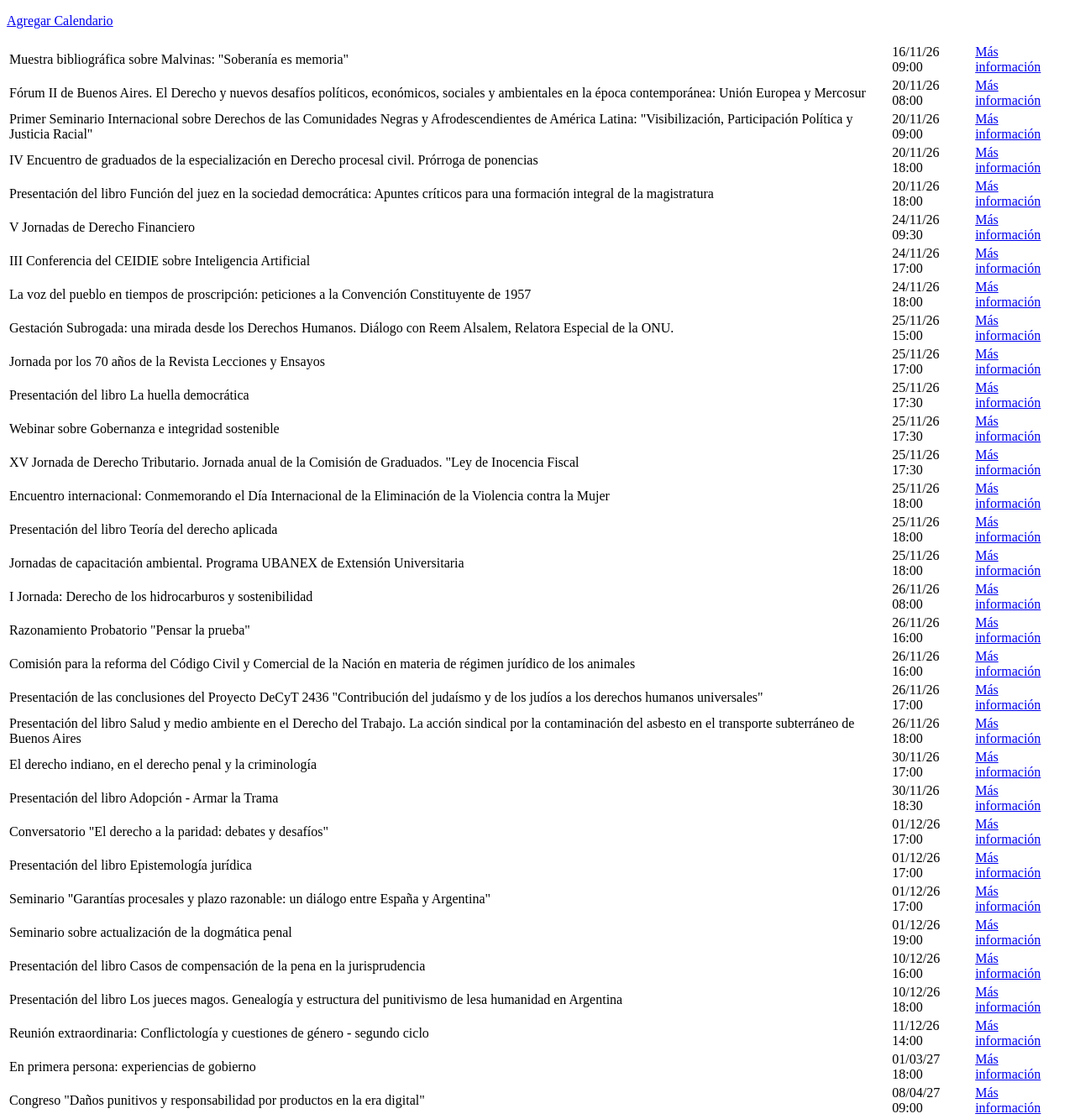
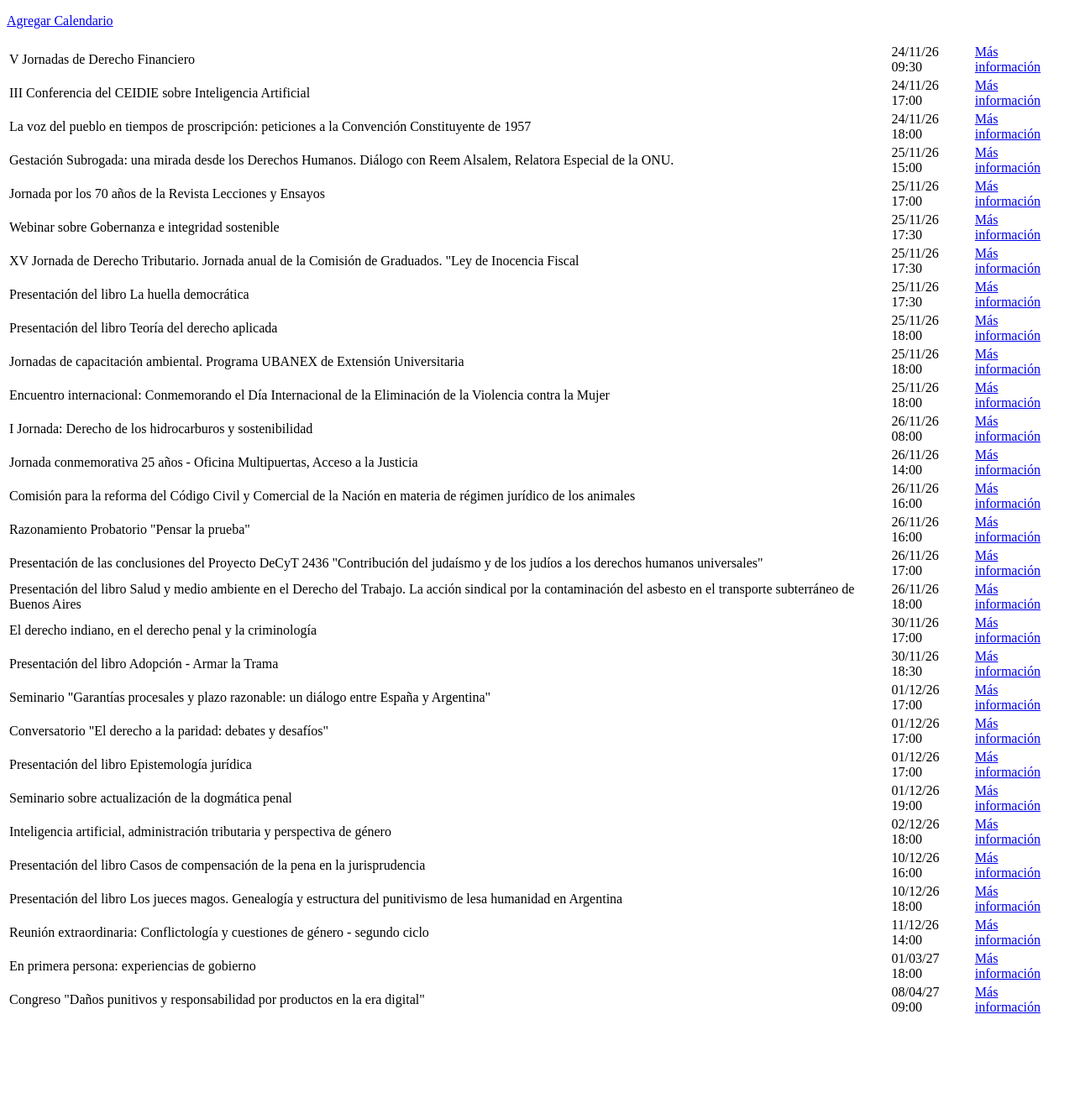
Before and after one commit to seppo0010/derecho-agenda, a plain HTML site: page index.html in a window 1280 px wide. Shown: the whole page at 84% size. After the commit the page ends 1220 px from the top, so only its background shows below. Drawn offline with Linux system fonts and the light colour scheme.

Commit message:
deploy: 72b8c198fe1772f9eebeccf9c3e33d9e0d07817b

```diff
--- a/index.html
+++ b/index.html
@@ -4,31 +4,6 @@
 <body>
 <p><a href="agenda.ics">Agregar Calendario</a></p>
 <table>
-<tr>
-<td>Muestra bibliográfica sobre Malvinas: "Soberanía es memoria"</td>
-<td>16/11/26 09:00</td>
-<td><a href="http://www.derecho.uba.ar/institucional/deinteres/2026/muestra-bibliografica-sobre-malvinas-soberania-es-memoria">Más información</a></td>
-</tr>
-<tr>
-<td>Fórum II de Buenos Aires. El Derecho y nuevos desafíos políticos, económicos, sociales y ambientales en la época contemporánea: Unión Europea y Mercosur</td>
-<td>20/11/26 08:00</td>
-<td><a href="http://www.derecho.uba.ar/institucional/deinteres/2026/forum-ii-de-buenos-aires-el-derecho-y-nuevos-desafios-politicos-economicos-sociales-y-ambientales-en-la-epoca-contemporanea-union-europea-y-mercosur">Más información</a></td>
-</tr>
-<tr>
-<td>Primer Seminario Internacional sobre Derechos de las Comunidades Negras y Afrodescendientes de América Latina: "Visibilización, Participación Política y Justicia Racial"</td>
-<td>20/11/26 09:00</td>
-<td><a href="http://www.derecho.uba.ar/institucional/deinteres/2026/primer-seminario-internacional-sobre-derechos-de-las-comunidades-negras-y-afrodescendientes-de-america-latina-visibilizacion-participacion-politica-y-justicia-racial">Más información</a></td>
-</tr>
-<tr>
-<td>IV Encuentro de graduados de la especialización en Derecho procesal civil. Prórroga de ponencias</td>
-<td>20/11/26 18:00</td>
-<td><a href="http://www.derecho.uba.ar/institucional/deinteres/2026/iv-encuentro-de-graduados-de-la-especializacion-en-derecho-procesal-civil-prorroga-de-ponencias">Más información</a></td>
-</tr>
-<tr>
-<td>Presentación del libro Función del juez en la sociedad democrática: Apuntes críticos para una formación integral de la magistratura</td>
-<td>20/11/26 18:00</td>
-<td><a href="http://www.derecho.uba.ar/institucional/deinteres/2026/presentacion-del-libro-i-funcion-del-juez-en-la-sociedad-democratica-apuntes-criticos-para-una-formacion-integral-de-la-magistratura-i">Más información</a></td>
-</tr>
 <tr>
 <td>V Jornadas de Derecho Financiero</td>
 <td>24/11/26 09:30</td>
@@ -55,11 +30,6 @@
 <td><a href="http://www.derecho.uba.ar/institucional/deinteres/2026/jornada-por-los-70-anos-de-la-revista-lecciones-y-ensayos">Más información</a></td>
 </tr>
 <tr>
-<td>Presentación del libro La huella democrática</td>
-<td>25/11/26 17:30</td>
-<td><a href="http://www.derecho.uba.ar/institucional/deinteres/2026/presentacion-del-libro-i-la-huella-democratica-i">Más información</a></td>
-</tr>
-<tr>
 <td>Webinar sobre Gobernanza e integridad sostenible</td>
 <td>25/11/26 17:30</td>
 <td><a href="http://www.derecho.uba.ar/institucional/deinteres/2026/webinar-sobre-gobernanza-e-integridad-sostenible">Más información</a></td>
@@ -70,9 +40,9 @@
 <td><a href="http://www.derecho.uba.ar/institucional/deinteres/2026/xv-jornada-de-derecho-tributario-jornada-anual-de-la-comision-de-graduados-ley-de-inocencia-fiscal">Más información</a></td>
 </tr>
 <tr>
-<td>Encuentro internacional: Conmemorando el Día Internacional de la Eliminación de la Violencia contra la Mujer</td>
-<td>25/11/26 18:00</td>
-<td><a href="http://www.derecho.uba.ar/institucional/deinteres/2026/encuentro-internacional-conmemorando-el-dia-internacional-de-la-eliminacion-de-la-violencia-contra-la-mujer">Más información</a></td>
+<td>Presentación del libro La huella democrática</td>
+<td>25/11/26 17:30</td>
+<td><a href="http://www.derecho.uba.ar/institucional/deinteres/2026/presentacion-del-libro-i-la-huella-democratica-i">Más información</a></td>
 </tr>
 <tr>
 <td>Presentación del libro Teoría del derecho aplicada</td>
@@ -85,19 +55,29 @@
 <td><a href="http://www.derecho.uba.ar/institucional/deinteres/2026/jornadas-de-capacitacion-ambiental-programa-ubanex-de-extension-universitaria">Más información</a></td>
 </tr>
 <tr>
+<td>Encuentro internacional: Conmemorando el Día Internacional de la Eliminación de la Violencia contra la Mujer</td>
+<td>25/11/26 18:00</td>
+<td><a href="http://www.derecho.uba.ar/institucional/deinteres/2026/encuentro-internacional-conmemorando-el-dia-internacional-de-la-eliminacion-de-la-violencia-contra-la-mujer">Más información</a></td>
+</tr>
+<tr>
 <td>I Jornada: Derecho de los hidrocarburos y sostenibilidad</td>
 <td>26/11/26 08:00</td>
 <td><a href="http://www.derecho.uba.ar/institucional/deinteres/2026/i-jornada-derecho-de-los-hidrocarburos-y-sostenibilidad">Más información</a></td>
 </tr>
 <tr>
-<td>Razonamiento Probatorio "Pensar la prueba"</td>
-<td>26/11/26 16:00</td>
-<td><a href="http://www.derecho.uba.ar/institucional/deinteres/2026/razonamiento-probatorio-pensar-la-prueba">Más información</a></td>
+<td>Jornada conmemorativa 25 años - Oficina Multipuertas, Acceso a la Justicia</td>
+<td>26/11/26 14:00</td>
+<td><a href="http://www.derecho.uba.ar/institucional/deinteres/2026/jornada-conmemorativa-25-anos-oficina-multipuertas-acceso-a-la-justicia">Más información</a></td>
 </tr>
 <tr>
 <td>Comisión para la reforma del Código Civil y Comercial de la Nación en materia de régimen jurídico de los animales</td>
 <td>26/11/26 16:00</td>
 <td><a href="http://www.derecho.uba.ar/institucional/deinteres/2026/comision-para-la-reforma-del-codigo-civil-y-comercial-de-la-nacion-en-materia-de-regimen-juridico-de-los-animales">Más información</a></td>
+</tr>
+<tr>
+<td>Razonamiento Probatorio "Pensar la prueba"</td>
+<td>26/11/26 16:00</td>
+<td><a href="http://www.derecho.uba.ar/institucional/deinteres/2026/razonamiento-probatorio-pensar-la-prueba">Más información</a></td>
 </tr>
 <tr>
 <td>Presentación de las conclusiones del Proyecto DeCyT 2436 "Contribución del judaísmo y de los judíos a los derechos humanos universales"</td>
@@ -120,6 +100,11 @@
 <td><a href="http://www.derecho.uba.ar/institucional/deinteres/2026/presentacion-del-libro-i-adopcion-armar-la-trama-i">Más información</a></td>
 </tr>
 <tr>
+<td>Seminario "Garantías procesales y plazo razonable: un diálogo entre España y Argentina"</td>
+<td>01/12/26 17:00</td>
+<td><a href="http://www.derecho.uba.ar/institucional/deinteres/2026/seminario-garantias-procesales-y-plazo-razonable-un-dialogo-entre-espana-y-argentina">Más información</a></td>
+</tr>
+<tr>
 <td>Conversatorio "El derecho a la paridad: debates y desafíos"</td>
 <td>01/12/26 17:00</td>
 <td><a href="http://www.derecho.uba.ar/institucional/deinteres/2026/conversatorio-el-derecho-a-la-paridad-debates-y-desafios">Más información</a></td>
@@ -130,14 +115,14 @@
 <td><a href="http://www.derecho.uba.ar/institucional/deinteres/2026/presentacion-del-libro-i-epistemologia-juridica-i">Más información</a></td>
 </tr>
 <tr>
-<td>Seminario "Garantías procesales y plazo razonable: un diálogo entre España y Argentina"</td>
-<td>01/12/26 17:00</td>
-<td><a href="http://www.derecho.uba.ar/institucional/deinteres/2026/seminario-garantias-procesales-y-plazo-razonable-un-dialogo-entre-espana-y-argentina">Más información</a></td>
-</tr>
-<tr>
 <td>Seminario sobre actualización de la dogmática penal</td>
 <td>01/12/26 19:00</td>
 <td><a href="http://www.derecho.uba.ar/institucional/deinteres/2026/seminario-sobre-actualizacion-de-la-dogmatica-penal">Más información</a></td>
+</tr>
+<tr>
+<td>Inteligencia artificial, administración tributaria y perspectiva de género</td>
+<td>02/12/26 18:00</td>
+<td><a href="http://www.derecho.uba.ar/institucional/deinteres/2026/inteligencia-artificial-administracion-tributaria-y-perspectiva-de-genero">Más información</a></td>
 </tr>
 <tr>
 <td>Presentación del libro Casos de compensación de la pena en la jurisprudencia</td>
```
Also changed, not shown: 1 other file.
